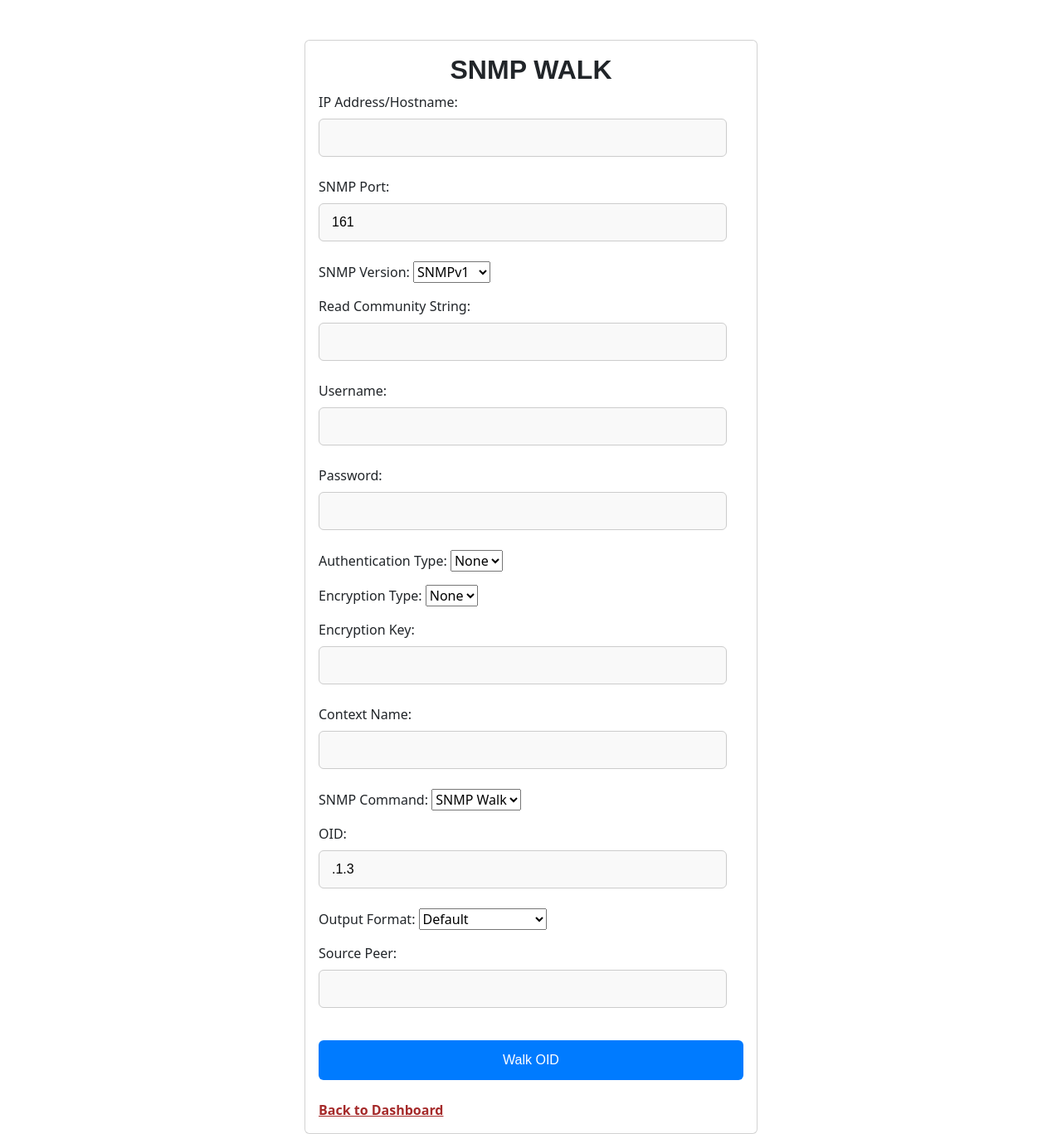
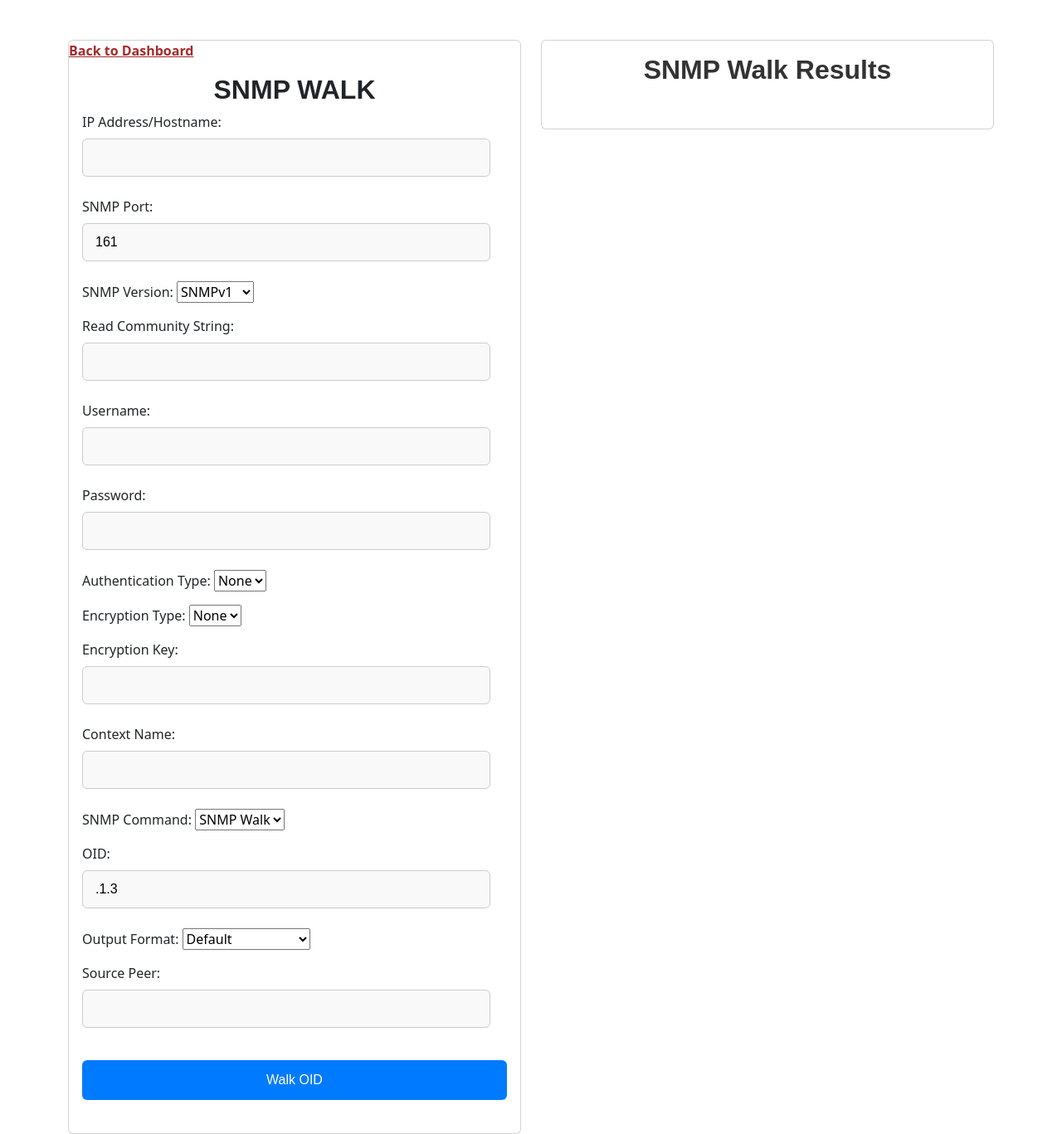
Before and after one commit to mustahidhasan/nms_system, a Django app: page /dashboard/snmp/ in a window 1280 px wide. Shown: the whole page at 83% size. Run offline with Django 4.2, Linux system fonts and the light colour scheme.

Commit message:
now the snmp and the result is in same page

```diff
--- a/nms/DASHBOARD/views.py
+++ b/nms/DASHBOARD/views.py
@@ -181,7 +181,7 @@ def snmp_walk(request):
                             result.append(f'{varBind[0]} = {varBind[1]}')
 
             # Render results in the result page
-            return render(request, 'DASHBOARD/snmp_results.html', {'form': form, 'result': '\n'.join(result)})
+            return render(request, 'DASHBOARD/snmp_walk.html', {'form': form, 'result': '\n'.join(result)})
     else:
         form = SNMPWalkForm()
 
--- a/nms/templates/DASHBOARD/snmp_walk.html
+++ b/nms/templates/DASHBOARD/snmp_walk.html
@@ -17,6 +17,7 @@
         <div class="row justify-content-center">
             <div class="col-md-6">
                 <div class="card">
+                    <a href="{% url 'dashboard' %}" class="back-link" style="font-weight: bold; color:brown">Back to Dashboard</a>
                     <div class="card-body">
                         <h1 class="card-title text-center">SNMP WALK</h1>
 
@@ -26,8 +27,15 @@
                             <button class="btn btn-primary w-100" type="submit">Walk OID</button>
                         </form>
                         <br>
-                        <a href="{% url 'dashboard' %}" class="back-link" style="font-weight: bold; color:brown">Back to Dashboard</a>
 
+                    </div>
+                </div>
+            </div>
+            <div class="col-md-6">
+                <div class="card">
+                    <div class="card-body">
+                        <h1>SNMP Walk Results</h1>
+                        <pre>{{ result|join:", " }}</pre>
 
                     </div>
                 </div>
```
Also changed, not shown: nms/templates/DASHBOARD/snmp_results.html (deleted, +0 -22 lines), nms/db.sqlite3.
